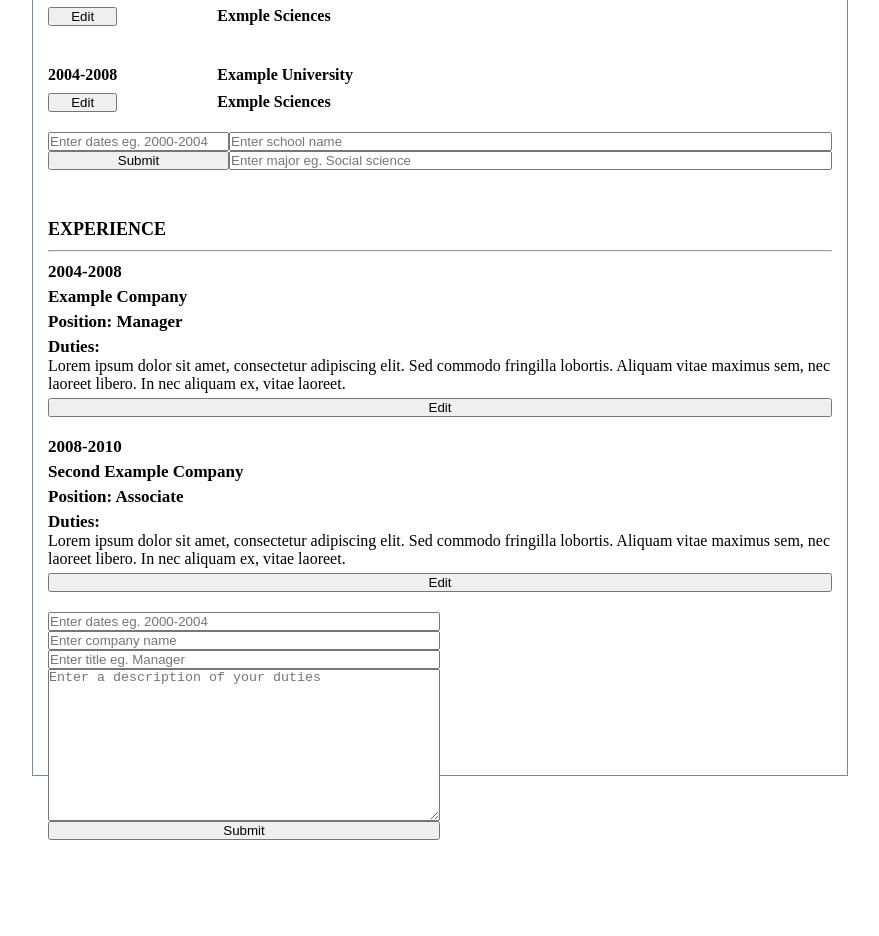
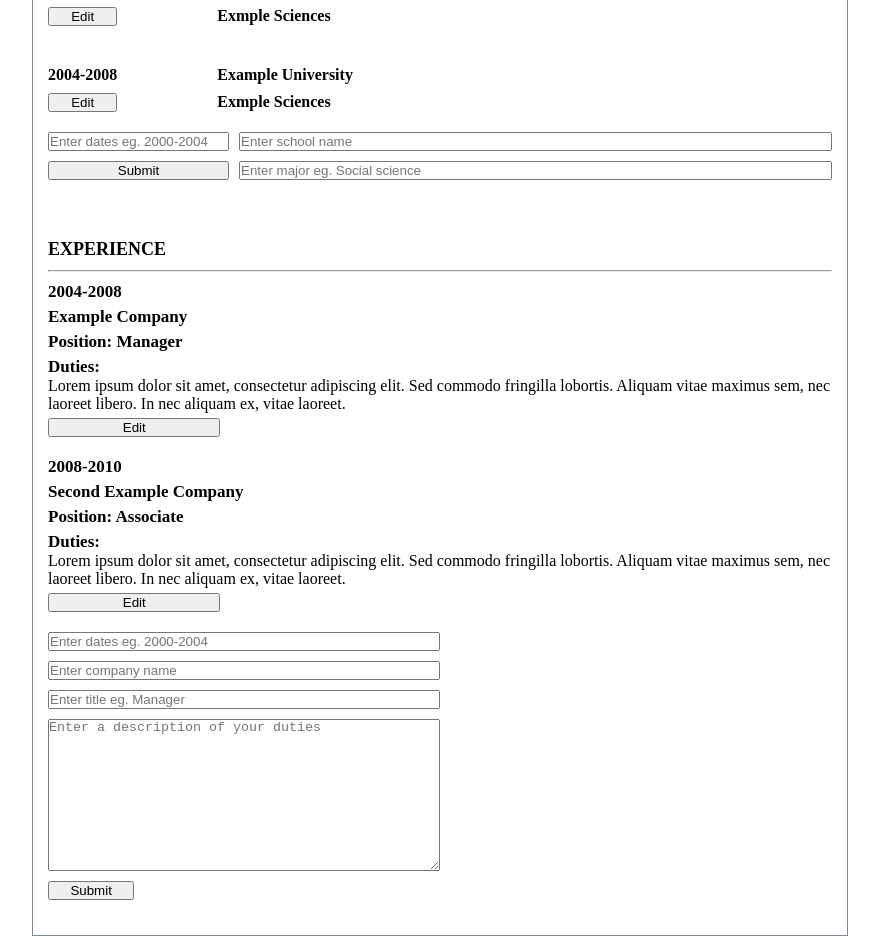
Before and after one commit to kmakai/Odin-cv-project, a React (Create React App) app: page / in a window 1280 px wide. Shown: the part 280-1216 px from the top of the page, without its empty margins (200-1079 px from the left). Before the commit the page ends 1140 px from the top, so only its background shows below. Built offline with nearby package versions, Linux system fonts and the light colour scheme.

Commit message:
3 files modified

```diff
--- a/src/styles/Appstyle.css
+++ b/src/styles/Appstyle.css
@@ -1,7 +1,8 @@
 .app-wrapper {
   border: 1px lightslategray solid;
   width: 8.5in;
-  height: 11in;
+  max-height: auto;
+  min-height: 11in;
   padding: 15px;
 }
 
@@ -43,7 +44,9 @@ h2 {
 }
 
 .exp-form {
-
+  display: flex;
+  flex-direction: column;
+  gap: 1rem;
 }
 
 .experience {
--- a/src/styles/edu.css
+++ b/src/styles/edu.css
@@ -32,6 +32,7 @@
   display: grid;
   grid-template-columns: auto 1fr;
   grid-template-rows: 1fr 1fr 1fr;
+  gap: 1rem;
 }
 
 #edu-dates {
--- a/src/styles/exp.css
+++ b/src/styles/exp.css
@@ -16,6 +16,13 @@
   flex-direction: column;
   gap: .5rem;
 }
+.exp-form button {
+  width: 22%;
+}
+
+.entry button {
+  width: 22%;
+}
 
 .exp-entrydates, .exp-entrycompany, .exp-entrytitle, .exp-entrydesc span {
   font-weight: bold;
```
